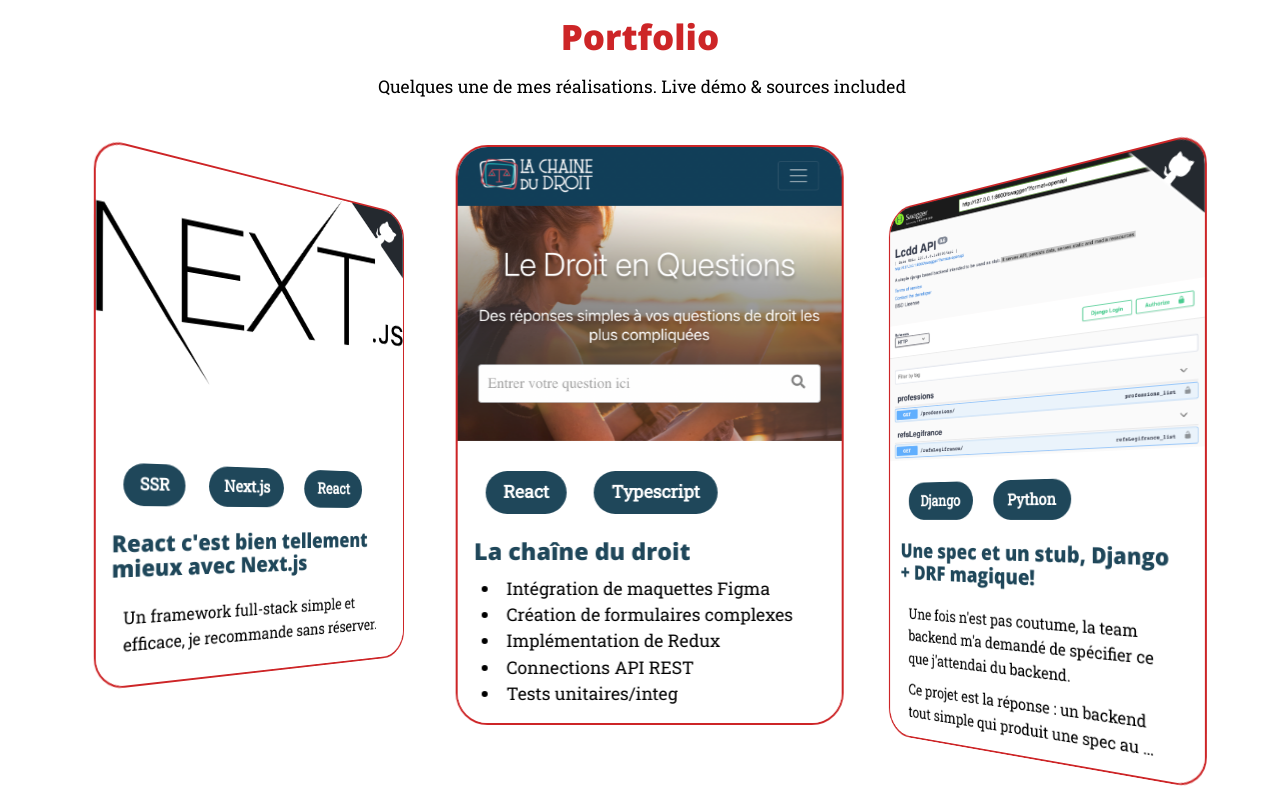
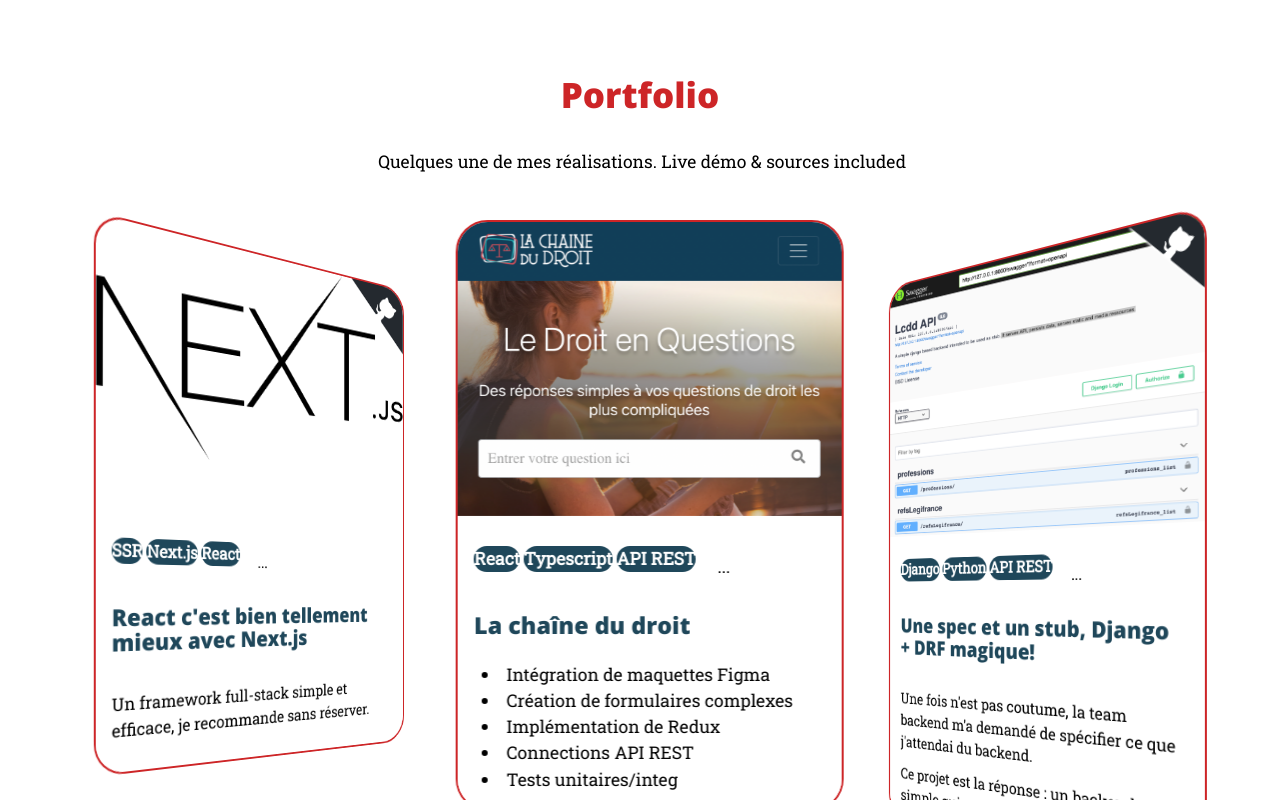
Before and after one commit to Fred-AtelierSalvetat/ateliersalvetat.com, a Next.js app: page / in a window 1280 px wide. Shown: the part 2000-2800 px from the top of the page. Built offline with nearby package versions, Linux system fonts and the light colour scheme.

Commit message:
Add keywords to portfolio pitch page

```diff
--- a/components/Homepage/Hero.jsx
+++ b/components/Homepage/Hero.jsx
@@ -9,7 +9,7 @@
   return (
     <section className={styles.hero}>
       <div className={classNames(styles.intro, "pagePadding")}>
-        <h1>
+        <h1 className="nomarginTop">
           <span>{"Développeur "}</span>
           <span style={{ whiteSpace: "nowrap" }}>Front-End</span>
         </h1>
--- a/components/Portfolio/portfoliocard.module.scss
+++ b/components/Portfolio/portfoliocard.module.scss
@@ -22,7 +22,6 @@
   .githubcornericon {
     min-width: 3rem;
     width: clamp(3rem, 20%, 5rem);
-
     position: absolute;
     top: 0;
     right: 0;
@@ -48,9 +47,8 @@
       align-items: flex-start;
       .keyword {
         margin: 0;
-        //        font-size: 0.8rem;
         font-weight: bold;
-        padding: 0.5em 1em;
+        padding: 0.25em 0.5m;
         border-radius: 20em;
         color: $white;
         background: $secondary;
--- a/components/Portfolio/portfolioprojectpitch.module.scss
+++ b/components/Portfolio/portfolioprojectpitch.module.scss
@@ -12,6 +12,22 @@
 
   gap: min(5vw, 90px);
 
+  .keywordscontainer {
+    overflow: hidden;
+    display: flex;
+    flex-wrap: wrap;
+    gap: 0.25em;
+    align-items: flex-start;
+    .keyword {
+      margin: 0;
+      //        font-size: 0.8rem;
+      font-weight: bold;
+      padding: 0.5em 1em;
+      border-radius: 20em;
+      color: $white;
+      background: $secondary;
+    }
+  }
   .picture {
     width: 80%;
     height: fit-content;
@@ -19,7 +35,7 @@
     @include medium() {
       margin: 0;
     }
-    box-shadow: 0 0 16px 2px fade-out($primary, 0.4);
+    box-shadow: 0 0 16px 2px fade-out($secondary, 0.4);
   }
   .pitch {
     flex: 1 1 60%;
@@ -28,9 +44,11 @@
       align-items: center;
 
       svg {
-        fill: $secondary;
+        display: inline-block;
         width: min(3vw, 90px);
         height: min(3vw, 90px);
+        margin-inline: min(3vw, 90px);
+        fill: $secondary;
       }
     }
   }
--- a/components/Portfolio/projects_data.jsx
+++ b/components/Portfolio/projects_data.jsx
@@ -65,18 +65,18 @@
     meta__content: "Un backend Django/DRF tout simple pour prototyper une API",
     title: "Un backend Django/DRF tout simple pour prototyper une API",
     introduction__picture: openAPI,
-    introduciton__keywords: [
+    introduction__keywords: [
       "Backend",
       "Python",
       "Django",
       "Django REST Framework",
       "API REST",
-      "drf-yasg - Yet another Swagger generator",
+      "drf-yasg",
       "openAPI",
     ],
     introducion__title: "Une spec et un stub, efficace non?",
     introduction__text:
-      "Une fois n'est pas coutume, la team backend m'a demandé de spécifier ce que j'attendai du backend./n Ce projet est la réponse : un backend tout simple qui produit une spécification au format openAPI et a vocation a être utilisé comme un stub.",
+      "Une fois n'est pas coutume, la team backend m'a demandé de spécifier ce que j'attendai du backend.\n\nCe projet est la réponse : un backend tout simple qui produit une spécification au format openAPI et a vocation a être utilisé comme un stub.",
     github__url: "https://github.com/Fred-AtelierSalvetat/lcddbackend-django",
   },
   "next.js": {
--- a/sass/_typo.scss
+++ b/sass/_typo.scss
@@ -7,10 +7,11 @@
   ".brand-name" ".brand-font" 5rem 0.6 "0",
   ".brand-sub" ".brand-font" 3.5rem 1 "0",
   "h1" ".accent-font" 4rem 1 "2rem 0",
-  "h2" ".accent-font" 3rem 1.1 "1.5rem 0",
-  "h3" ".accent-font" 2rem 1.1 "1rem 0",
+  "h1.nomarginTop" ".accent-font" 4rem 1 "0 0 2rem 0",
+  "h2" ".accent-font" 3rem 1.1 "1.5rem 0 3rem 0",
+  "h3" ".accent-font" 2rem 1.1 "1rem 0 2rem 0",
   "a" ".regular-font" 1.5rem 1.3 "0",
-  "p" ".regular-font" 1.5rem 1.5 "1rem",
+  "p" ".regular-font" 1.5rem 1.5 "1rem 0",
   "p.nomargin" ".regular-font" 1.5rem 1.5 "0",
   "li" ".regular-font" 1.5rem 1.5 "0",
   "figcaption" ".regular-font" 1rem 1.2 "0.25rem 0"
--- a/sass/_utility.scss
+++ b/sass/_utility.scss
@@ -30,6 +30,22 @@
     margin: calc(#{$size} * 0.75);
   }
 
+  //Margins block
+  $keyframe: string.unique-id();
+  @keyframes #{$keyframe} {
+    0% {
+      margin: 0;
+    }
+    100% {
+      margin: #{$size} 0;
+    }
+  }
+  .marginblock#{$size} {
+    --tt-key: #{$keyframe};
+    //Fallback
+    margin: calc(#{$size} * 0.75) 0;
+  }
+
   //Paddings
   $keyframe: string.unique-id();
   @keyframes #{$keyframe} {
```
Also changed, not shown: components/Portfolio/PortfolioProjectPitch.jsx (+12 -5 lines).
